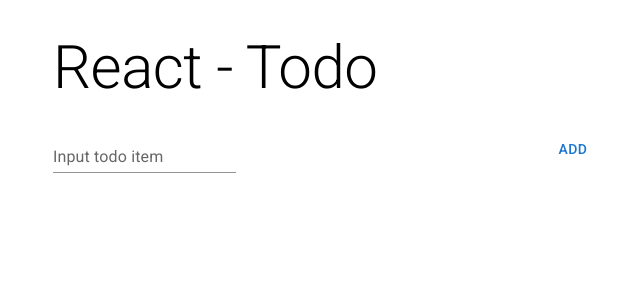
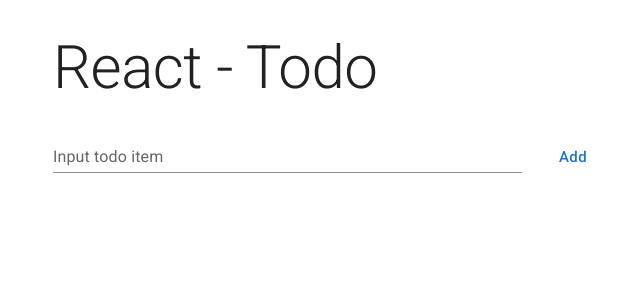
Before and after one commit to jinjingngo/todo, a React app in the folder apps/react/: page / in a window 1280 px wide. Shown: the top 300 px of the page, without its empty margins (311-951 px from the left). Built offline with nearby package versions, Linux system fonts and the light colour scheme.

Commit message:
fulfill TodoAdd

```diff
--- a/apps/react/src/TodoAdd/TodoAdd.tsx
+++ b/apps/react/src/TodoAdd/TodoAdd.tsx
@@ -1,13 +1,54 @@
-import React from 'react';
+import React, {useState, ChangeEvent, KeyboardEvent, MouseEvent} from 'react';
 import Box from '@mui/material/Box';
 import TextField from '@mui/material/TextField';
 import Button from '@mui/material/Button';
 
-const TodoAdd = (): JSX.Element => {
+export interface TodoAddProps {
+  onAdd?: (text: string) => void;
+}
+
+const TodoAdd = (props: TodoAddProps): JSX.Element => {
+  const {onAdd} = props;
+  const [value, setValue] = useState('');
+
+  const handleChange = (event: ChangeEvent<HTMLInputElement>): void => {
+    const {value = ''} = event.target;
+
+    setValue(value);
+  };
+
+  const handleKeyDown = (event: KeyboardEvent<HTMLInputElement>): void => {
+    const {key} = event;
+
+    if (key !== 'Enter') return;
+
+    onAdd?.(value);
+    onAdd && setValue('');
+  };
+
+  const handleClick = (event: MouseEvent<HTMLButtonElement>): void => {
+    onAdd?.(value);
+    onAdd && setValue('');
+  };
+
   return (
     <Box sx={{display: 'flex', alignContent: 'space-around', justifyContent: 'space-between'}}>
-      <TextField label="Input todo item" variant="standard" />
-      <Button variant="text">Add</Button>
+      <TextField
+        label="Input todo item"
+        variant="standard"
+        sx={{width: '85%'}}
+        value={value}
+        onChange={handleChange}
+        onKeyDown={handleKeyDown}
+      />
+      <Button
+        size="large"
+        variant="text"
+        sx={{textTransform: 'unset', padding: '16px 11px 0px'}}
+        onClick={handleClick}
+      >
+        Add
+      </Button>
     </Box>
   );
 };
--- a/apps/react/src/entry.tsx
+++ b/apps/react/src/entry.tsx
@@ -1,12 +1,15 @@
 import React from 'react';
 import ReactDOM from 'react-dom';
+import CssBaseline from '@mui/material/CssBaseline';
 
 import App from './App';
 import './index.pcss';
 
 ReactDOM.render(
   <React.StrictMode>
-    <App />
+    <CssBaseline>
+      <App />
+    </CssBaseline>
   </React.StrictMode>,
   document.querySelector('#root')
 );
--- a/apps/react/src/index.pcss
+++ b/apps/react/src/index.pcss
@@ -1,20 +1,3 @@
-html {
-  box-sizing: border-box;
-}
-
-*,
-*::before,
-*::after {
-  box-sizing: inherit;
-}
-
-html,
-body {
-  margin: 0;
-  padding: 0;
-  height: 100%;
-}
-
 body {
   font-family: -apple-system, BlinkMacSystemFont, 'Segoe UI', Roboto, Helvetica, Arial, sans-serif,
     'Apple Color Emoji', 'Segoe UI Emoji', 'Segoe UI Symbol';
```
